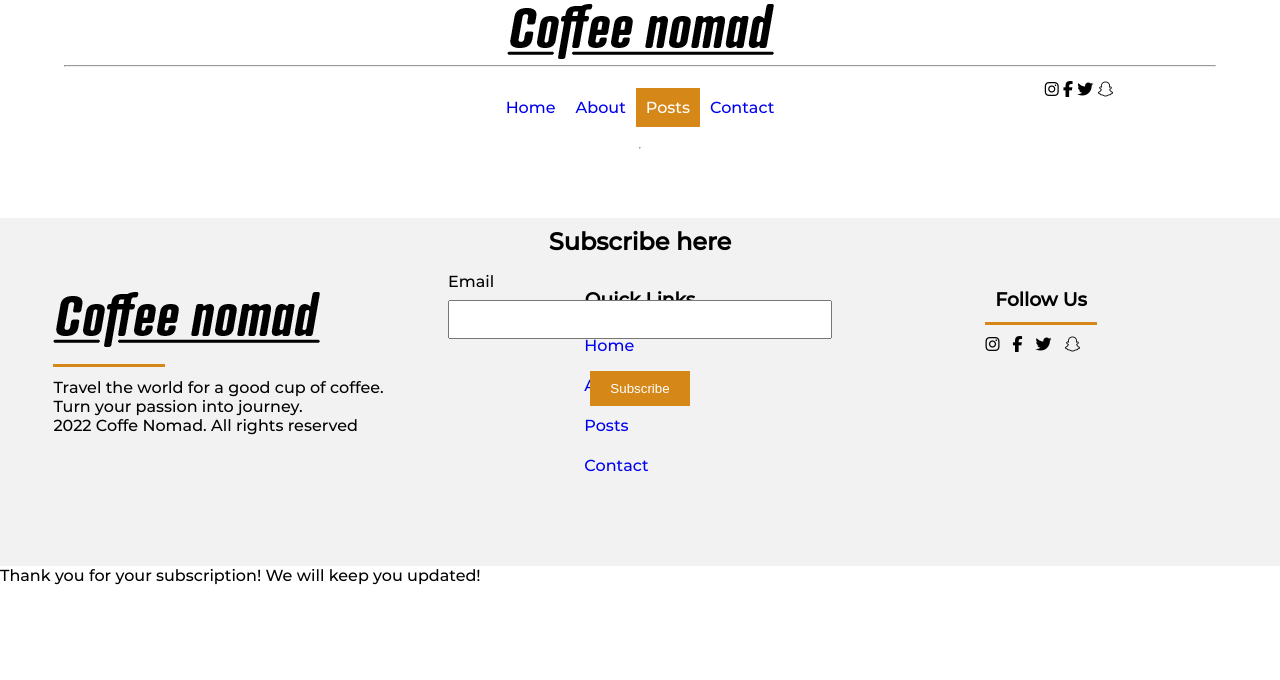
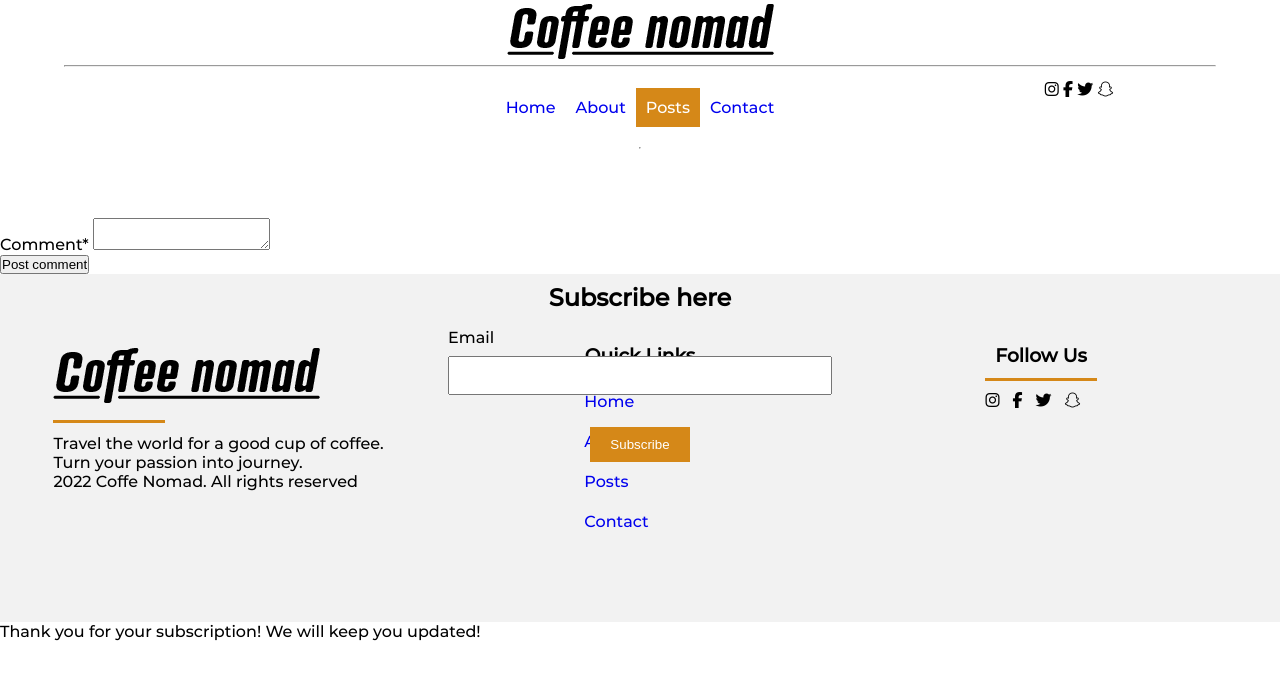
Before and after one commit to olga-cerovic/Project-Exam-1-Updated, a plain HTML site: page post-specific.html in a window 1280 px wide. Drawn offline with Linux system fonts and the light colour scheme; no server answers.

Commit message:
html/js
Updates

```diff
--- /dev/null
+++ b/js/comments.js
@@ -0,0 +1,31 @@
+const url = `https://olgacerovic.no/coffee-nomad/wp-json/wc/v3/wp-json/wp/v2/comments?consumer_key=ck_946c851fd99cd6bc49a12feed747722bb1ab2c69&consumer_secret=cs_ed72963b1ad013f799e0b23e53729cb1239429d3`;
+
+const postComment = (e, postId = 116) => {
+  // ACTION_URL = "https://your-wordpress-site.com/wp-json/wp/v2/comments"
+  e.preventDefault();
+  const data = JSON.stringify({
+    post: postId,
+    author_name: "Olga",
+    author_email: email.value,
+    content: comment.value,
+  });
+  fetch(url, {
+    method: "post",
+    headers: {
+      "Content-Type": "application/json",
+    },
+    body: data,
+  })
+    .then((response) => {
+      if (response.ok === true) {
+        // Submitted successfully!
+      }
+
+      return response.json();
+    })
+    .then((object) => {
+      // Comment submission failed.
+      // Output object.message to see the error message.
+    })
+    .catch((error) => console.error("Error:", error));
+};
--- a/post-specific.html
+++ b/post-specific.html
@@ -79,6 +79,15 @@
             <span class="close">&times;</span>
             <img src="" />
           </div>
+          <div class="comment-section">
+            <form onSubmit="postComment">
+              <div>
+                <label htmlFor="comment">Comment*</label>
+                <textarea id="comment" required></textarea>
+              </div>
+              <input type="submit" value="Post comment" />
+            </form>
+          </div>
           <div class="subscribe-section">
             <div id="sub2">
               <h2>Subscribe here</h2>
@@ -129,8 +138,9 @@
     <div id="snackbarSubscribe">
       Thank you for your subscription! We will keep you updated!
     </div>
-    <script src="../js/api-call-blog-spesific.js"></script>
-    <script src="../js/hamburger-menu.js"></script>
+    <script src="./js/api-call-blog-spesific.js"></script>
+    <script src="./js/hamburger-menu.js"></script>
+    <script src="./js/comments.js"></script>
     <script
       src="https://kit.fontawesome.com/36dc22a110.js"
       crossorigin="anonymous"
```
